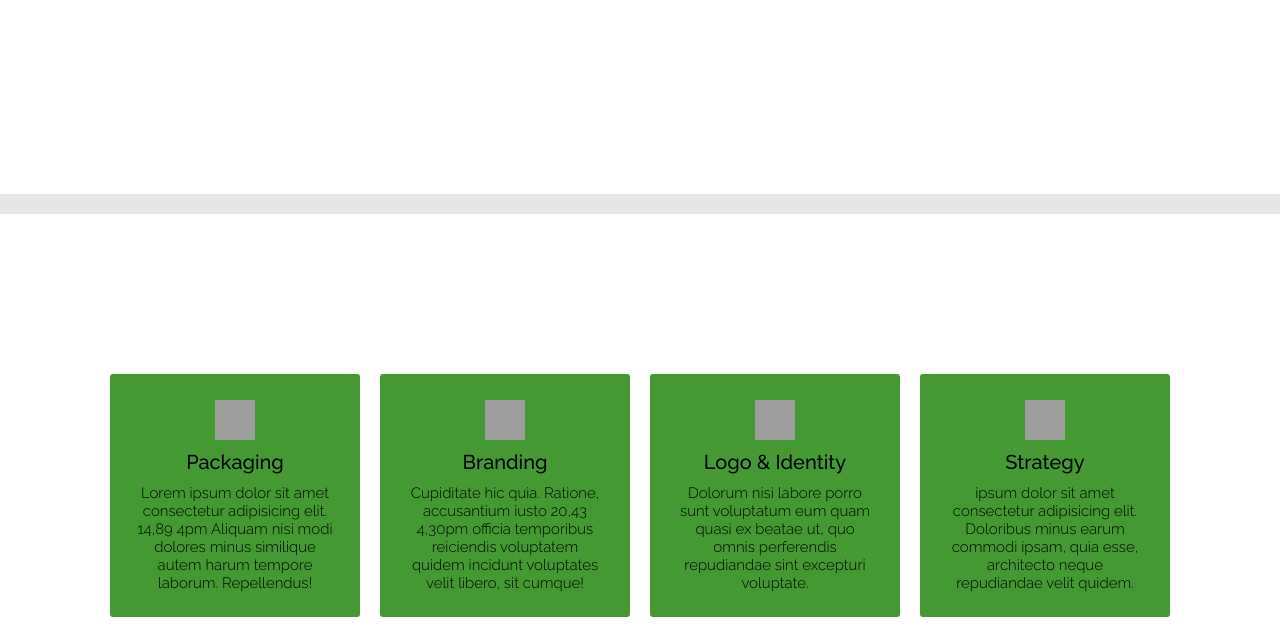
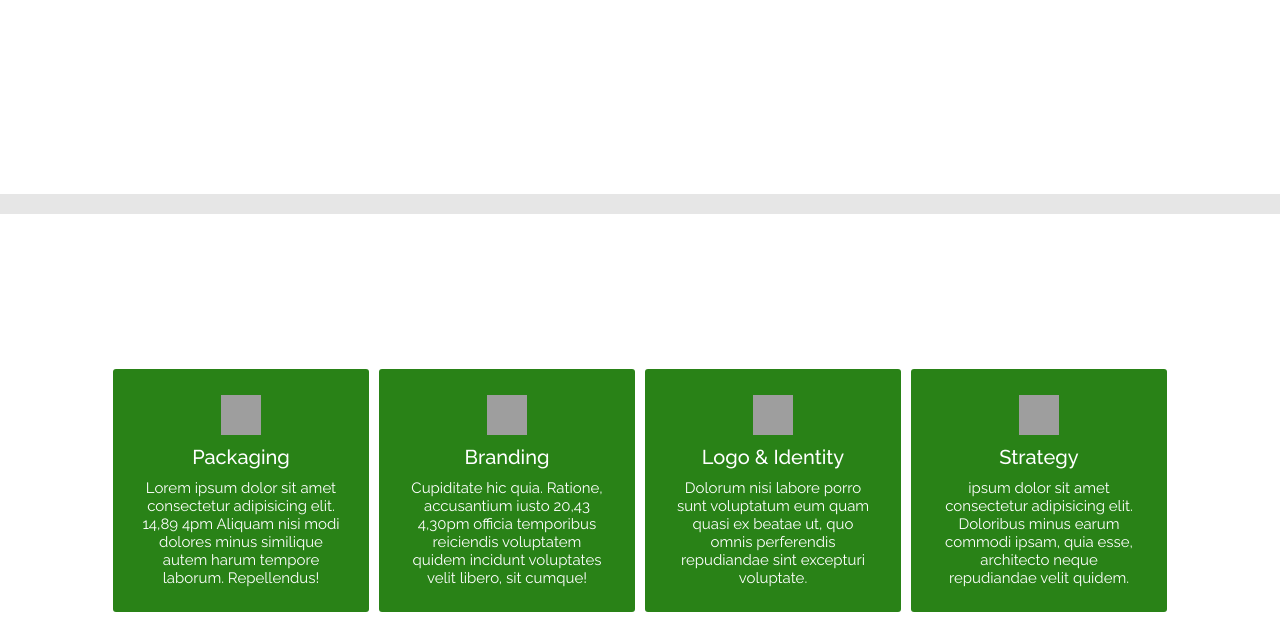
Before and after one commit to motokovil/project_1, a plain HTML site: page index.html in a window 1280 px wide. Shown: the part 318-952 px from the top of the page. Drawn offline with Linux system fonts and the light colour scheme; grey boxes are pictures that could not be loaded.

Commit message:
Hoja de estilos

```diff
--- a/style.css
+++ b/style.css
@@ -45,19 +45,21 @@ header p{
 }
 
 .servicios div:hover{
-  background-color: hsl(110,40%,60%);
+  background-color: hsl(110,40%,80%);
   transform: scale(1.1);
+  color: #000;
   box-shadow: 0px 5px 30px -20px;
 }
 
 .servicios div{
-  width: 250px;
-  margin: 10px;
-  background-color: hsl(110,50%,40%);
+  width: 20vw;
+  margin: 5px;
+  background-color: hsl(110,70%,30%);
   text-align: center;
   border-radius: 3px;
   padding: 2%;
   transition: .3s ;
+  color: white;
 }
 
 img {
@@ -73,7 +75,7 @@ img {
 
 .servicios p {
   font-size: 15px;
-  font-weight: 300;
+  font-weight: 400;
 }
 
 /* ESPACIO DE TRABAJO_________________________________________ */
```
